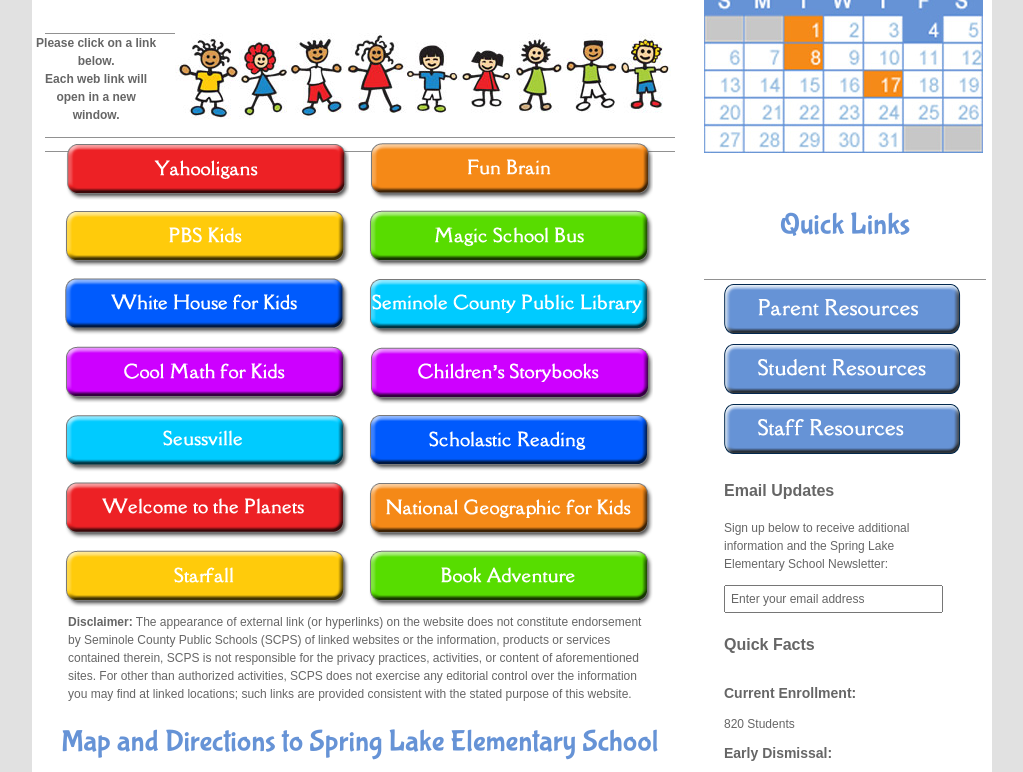
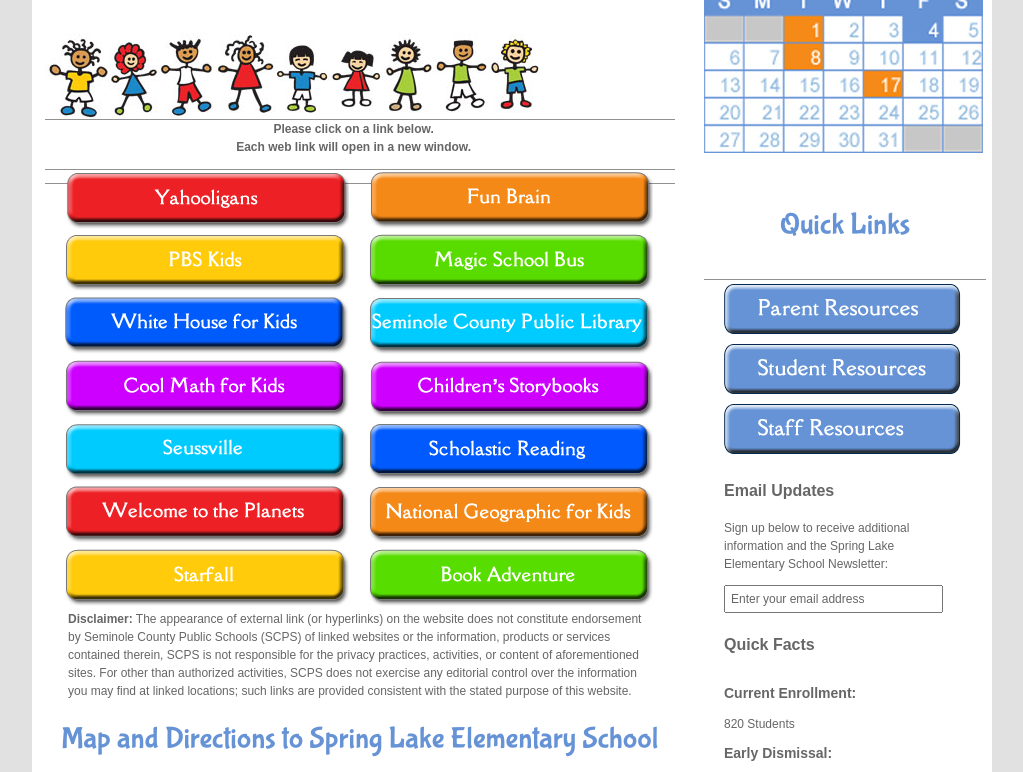
Before and after one commit to TreeFrogMediaDesign/wsp, a plain HTML site: page kid_zone.html in a window 1280 px wide. Shown: the part 557-1329 px from the top of the page, without its empty margins (128-1151 px from the left). Drawn offline with nearby package versions, Linux system fonts and the light colour scheme.

Commit message:
adjustments to kz page

```diff
--- a/kid_zone.html
+++ b/kid_zone.html
@@ -131,7 +131,7 @@
 
 		<div class="mleft">
 			<h1>Kid Zone</h1>
-			<img src="images/cartoon_kids.jpg" style="float:right; padding:0 0 8px 15px;"/>
+		    <img src="images/cartoon_kids.jpg"/>
 		</div>
 
 			<h6>Please click on a link below.<br />
--- a/styles.css
+++ b/styles.css
@@ -410,7 +410,7 @@ a.buttonyahooligans {
 	position:relative;
 	float:left;
 	background:url(images/yahooligans.png) ;
-	margin:5px 0 5px 20px;
+	margin:2.5px 0 2.5px 20px;
 }
 
 a.buttonyahooligans:hover {
@@ -423,7 +423,7 @@ a.buttonfunbrain {
 	position:relative;
 	float:left;
 	background:url(images/fun_brain.png) ;
-	margin:5px 0 5px 20px;
+	margin:2.5px 0 2.5px 20px;
 }
 
 a.buttonfunbrain:hover {
@@ -436,7 +436,7 @@ a.buttonpbskids {
 	position:relative;
 	float:left;
 	background:url(images/pbs_kids.png) ;
-	margin:5px 0 5px 20px;
+	margin:2.5px 0 2.5px 20px;
 }
 
 a.buttonpbskids:hover {
@@ -449,7 +449,7 @@ a.buttonmagicschoolbus {
 	position:relative;
 	float:left;
 	background:url(images/magic_school_bus.png) ;
-	margin:5px 0 5px 20px;
+	margin:2.5px 0 2.5px 20px;
 }
 
 a.buttonmagicschoolbus:hover {
@@ -462,7 +462,7 @@ a.buttonwhitehouseforkids {
 	position:relative;
 	float:left;
 	background:url(images/white_house.png) ;
-	margin:5px 0 5px 20px;
+	margin:2.5px 0 2.5px 20px;
 }
 
 a.buttonwhitehouseforkids:hover {
@@ -475,7 +475,7 @@ a.buttonseminolecountypubliclibrary {
 	position:relative;
 	float:left;
 	background:url(images/seminole_public_library.png) ;
-	margin:5px 0 5px 20px;
+	margin:2.5px 0 2.5px 20px;
 }
 
 a.buttonseminolecountypubliclibrary:hover {
@@ -488,7 +488,7 @@ a.buttoncoolmathforkids {
 	position:relative;
 	float:left;
 	background:url(images/cool_math.png) ;
-	margin:5px 0 5px 20px;
+	margin:2.5px 0 2.5px 20px;
 }
 
 a.buttoncoolmathforkids:hover {
@@ -504,7 +504,7 @@ a.buttonchildrensstorybooks {
 	position:relative;
 	float:left;
 	background:url(images/childrens_storybooks.png) ;
-	margin:5px 0 5px 20px;
+	margin:2.5px 0 2.5px 20px;
 }
 
 a.buttonchildrensstorybooks:hover {
@@ -517,7 +517,7 @@ a.buttonseussville {
 	position:relative;
 	float:left;
 	background:url(images/seussville.png) ;
-	margin:5px 0 5px 20px;
+	margin:2.5px 0 2.5px 20px;
 }
 
 a.buttonseussville:hover {
@@ -530,7 +530,7 @@ a.buttonscholasticreading {
 	position:relative;
 	float:left;
 	background:url(images/scholastic.png) ;
-	margin:5px 0 5px 20px;
+	margin:2.5px 0 2.5px 20px;
 }
 
 a.buttonscholasticreading:hover {
@@ -543,7 +543,7 @@ a.buttonwelcometotheplanets {
 	position:relative;
 	float:left;
 	background:url(images/planets.png) ;
-	margin:5px 0 5px 20px;
+	margin:2.5px 0 2.5px 20px;
 }
 
 a.buttonwelcometotheplanets:hover {
@@ -556,7 +556,7 @@ a.buttonnationalgeographicforkids {
 	position:relative;
 	float:left;
 	background:url(images/national_geographic.png) ;
-	margin:5px 0 5px 20px;
+	margin:2.5px 0 2.5px 20px;
 }
 
 a.buttonnationalgeographicforkids:hover {
@@ -569,7 +569,7 @@ a.buttonstarfall {
 	position:relative;
 	float:left;
 	background:url(images/starfall.png) ;
-	margin:5px 0 5px 20px;
+	margin:2.5px 0 2.5px 20px;
 }
 
 a.buttonstarfall:hover {
@@ -582,7 +582,7 @@ a.buttonbookadventure {
 	position:relative;
 	float:left;
 	background:url(images/book_adventure.png) ;
-	margin:5px 0 5px 20px;
+	margin:2.5px 0 2.5px 20px;
 }
 
 a.buttonbookadventure:hover {
```
